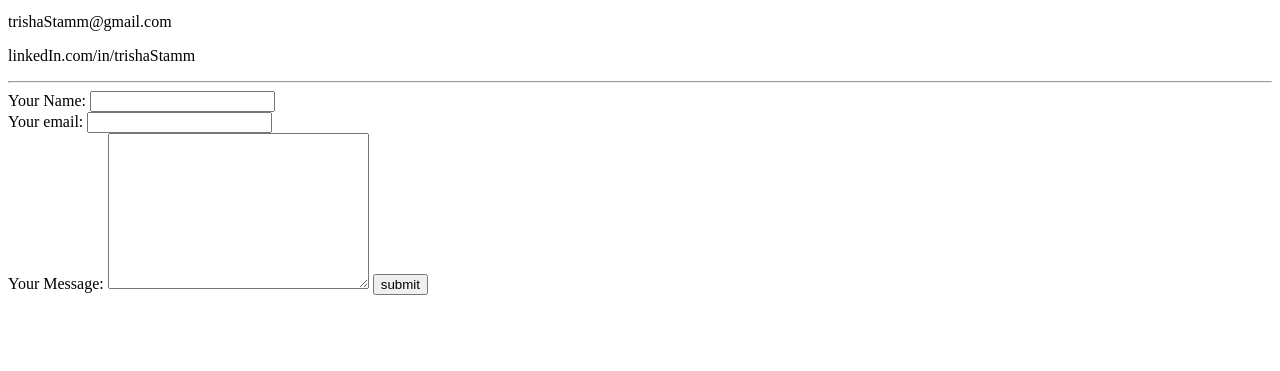
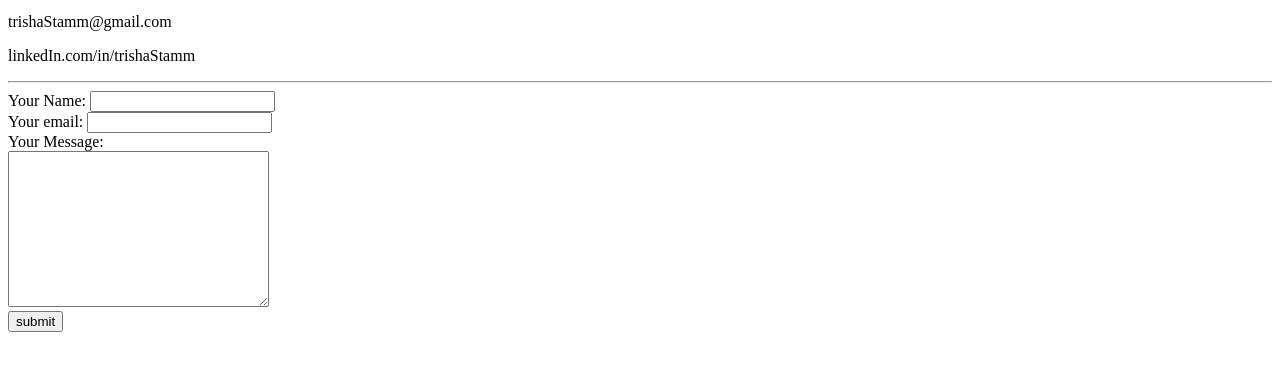
Before and after one commit to pop03/PracticeFiles, a plain HTML site: page HTML- personal sites/contact-me.html in a window 1280 px wide. Shown: the part 101-472 px from the top of the page. Drawn offline with Linux system fonts and the light colour scheme.

Commit message:
Update contact-me.html

```diff
--- a/HTML- personal sites/contact-me.html
+++ b/HTML- personal sites/contact-me.html
@@ -15,8 +15,8 @@
         <input type="text" name ="yourName" value=""><br>
         <label>Your email:</label>
         <input type="email" name="yourEmail" value=""><br>
-        <label>Your Message:</label>
-        <textarea name="yourMessage" rows="10" cols="30"></textarea>
+        <label>Your Message:</label><br>
+        <textarea name="yourMessage" rows="10" cols="30"></textarea><br>
         <input type="submit" name="" value="submit">
     </form>
   </body>
```
